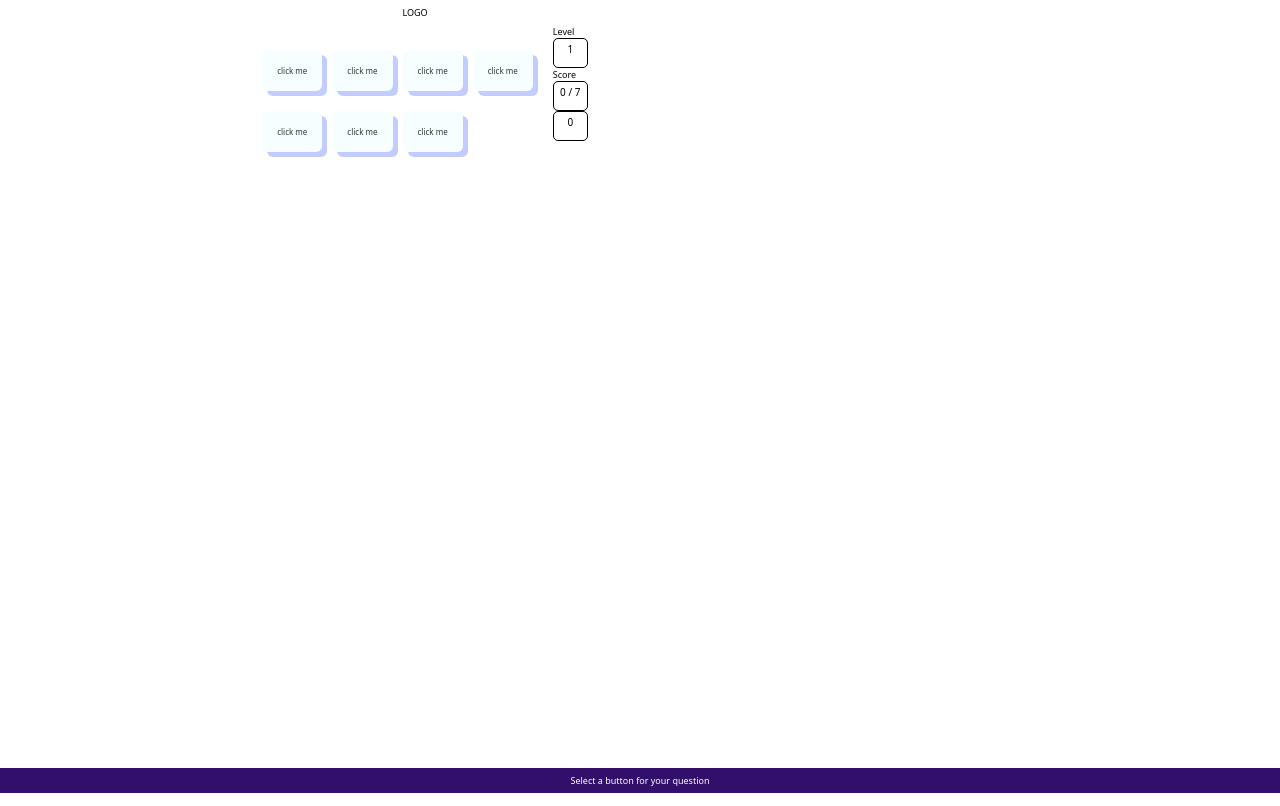
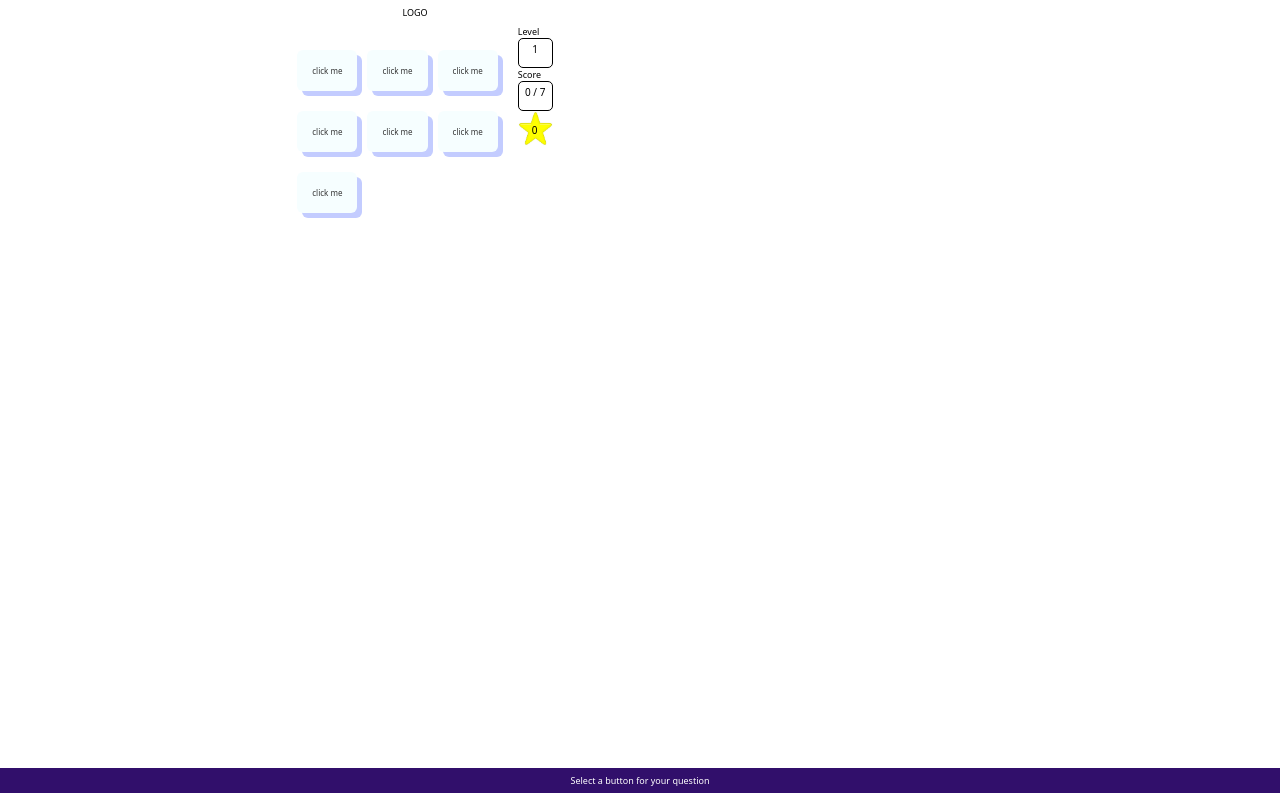
Before and after one commit to abieber1408/capstone-project, a Next.js app: page / in a window 1280 px wide. Built offline with nearby package versions, Linux system fonts and the light colour scheme.

Commit message:
Add the star Image to ResultContainer and style the div

```diff
--- a/components/QuestionButtons/index.js
+++ b/components/QuestionButtons/index.js
@@ -5,6 +5,7 @@ import { subjects } from "../../lib/subjects"
 import { useState } from "react";
 import Quiz from "../AnswerQuestionCard/ChangeAnswerQuestion";
 import ResultContainer from "../ResultContainer/StyledResultContainer";
+import Image from "next/image";
 
 export function ButtonGrid() {
 
@@ -44,7 +45,6 @@ export function ButtonGrid() {
   let newScore = score();
   let stars = 2;
   const newStarScore = stars * newScore;
-  //const level = openId !== null ? subjects[openId].level : "";
 
   return (
     <>
@@ -53,7 +53,16 @@ export function ButtonGrid() {
         <div>1 </div>
         Score
         <div>{score()} / {questionIds.length}</div>
-      <div>{newStarScore} </div>
+        <div1 style={{ position: "relative" }}><Image
+                  src={"/images/star.png"}
+                  alt="star"
+                  width={35}
+          height={35} />
+          <div1 style={{ position: "absolute", top:12, left: 14}}>
+    {newStarScore}
+  </div1>
+        </div1>
+
       </ResultContainer>
 
       <StyledButtonGrid>
@@ -67,7 +76,7 @@ export function ButtonGrid() {
 
 const StyledButtonGrid = styled.div`
   display: grid;
-  grid-template-columns: repeat(4, 8fr);
+  grid-template-columns: repeat(3, 1fr);
   grid-gap: 10px;
   padding: 20px;
 
--- a/components/ResultContainer/StyledResultContainer.js
+++ b/components/ResultContainer/StyledResultContainer.js
@@ -18,5 +18,14 @@ div {
     padding: 3px;
 
   }
+  div1{
+    text-align: center;
+    font-size: 10px;
+    position: relative;
+   top: 0;
+   left: 0;
+
+
+  }
 `;
 export default ResultContainer;
```
